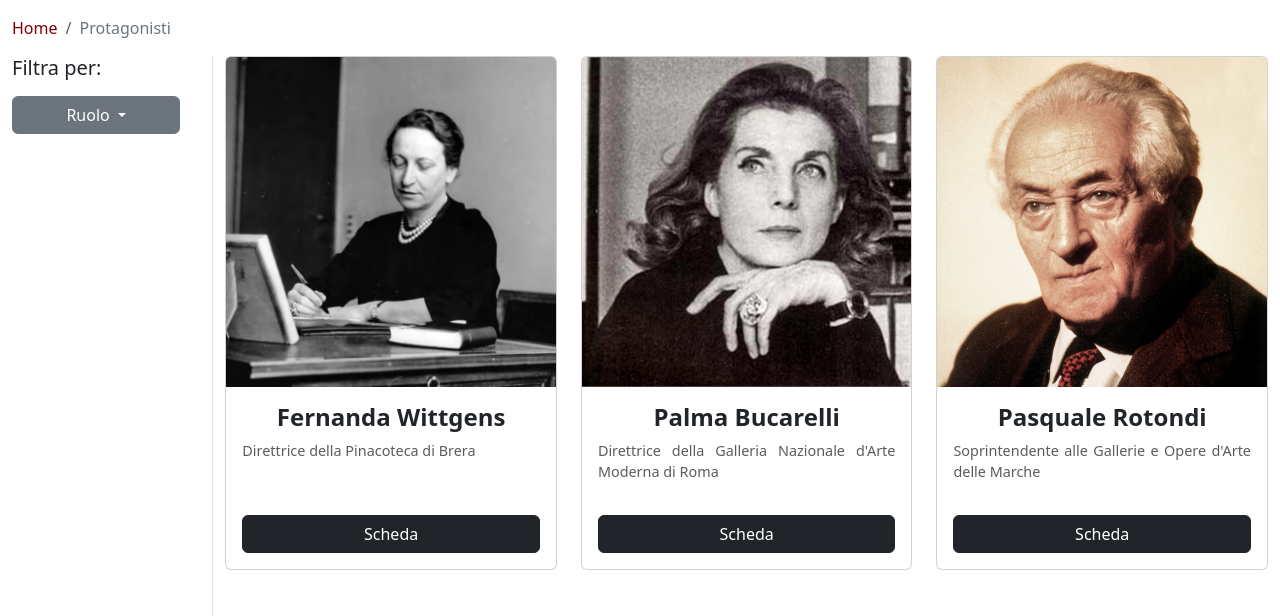
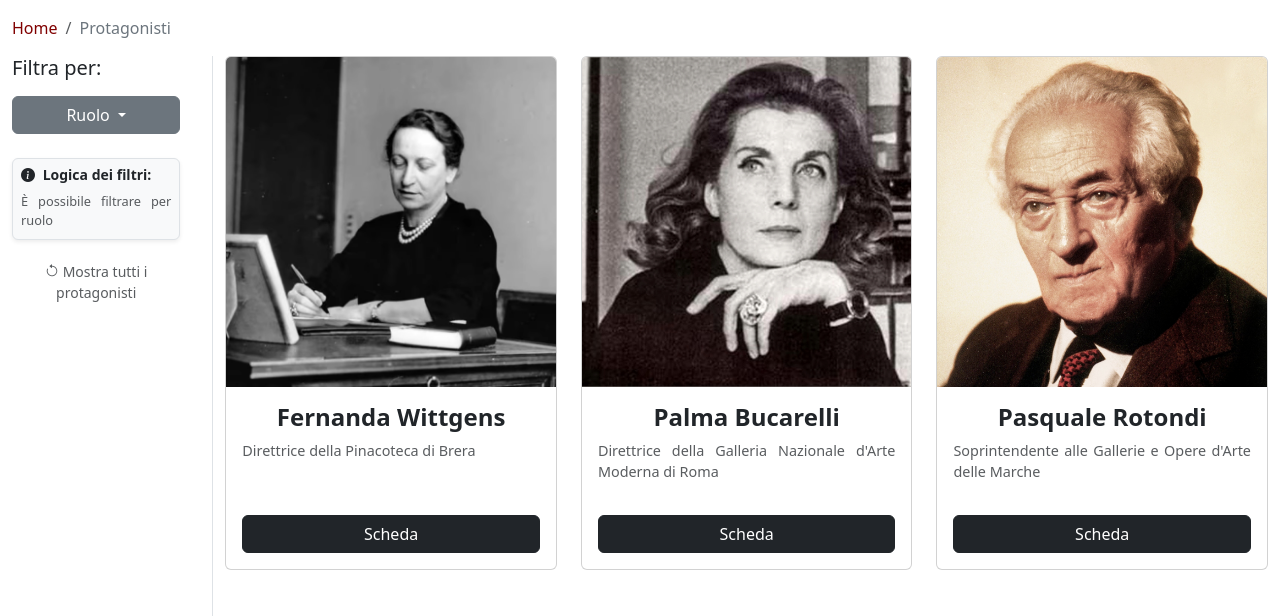
Before and after one commit to elisapoloni/Tesi-magistrale-DH, a plain HTML site: page protagonisti.html in a window 1280 px wide. Shown: the part 164-780 px from the top of the page. Drawn offline with nearby package versions, Linux system fonts and the light colour scheme.

Commit message:
modifica protagonisti
Added filtering options and reset button for protagonists section.

```diff
--- a/protagonisti.html
+++ b/protagonisti.html
@@ -72,6 +72,17 @@
 							</ul>
 						</div>
 					</div>
+					<!-- spiegazione filtri -->
+					<div id="spiegazione-filtri" class="mt-4 mb-2 p-2 bg-light border rounded shadow-sm">
+						<h6 class="small fw-bold text-dark"><i class="bi bi-info-circle-fill me-1"></i> Logica dei filtri:</h6>
+						<p id="testo-spiegazione-filtri" class="small text-muted mb-0" style="font-size: 0.8rem; text-align: justify;">
+							È possibile filtrare per ruolo
+						</p>
+					</div>
+					<!-- Bottone Reset -->
+                    <button class="btn btn-outline-light text-dark btn-link btn-sm text-decoration-none text-muted w-100 mt-2" id="btn-reset">
+                    	<i class="bi bi-arrow-counterclockwise"></i> Mostra tutti i protagonisti
+                    </button>
 				</aside>
 
 				<!-- COLONNA DX: CARD -->
```
